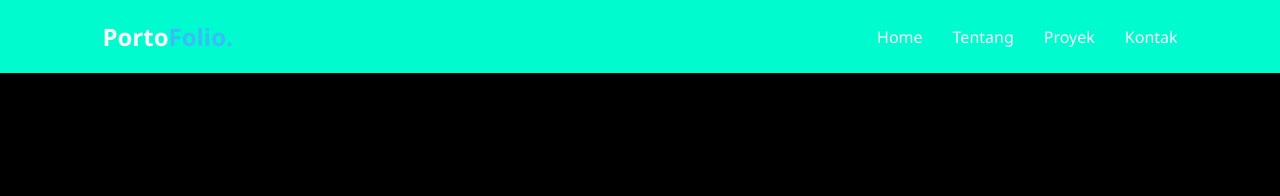
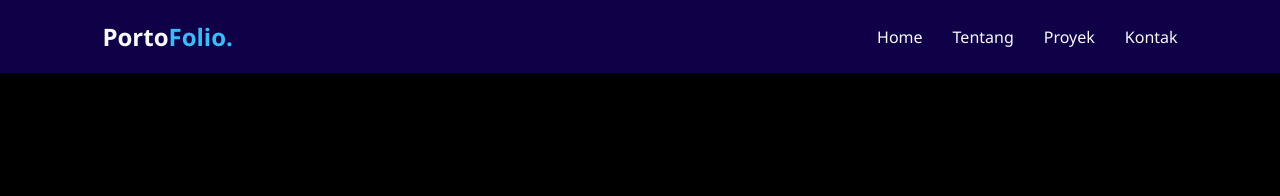
Before and after one commit to Pandjianung/portofolio-pandji, a plain HTML site: page index.html in a window 1280 px wide. Shown: the top 196 px of the page. Drawn offline with Linux system fonts and the light colour scheme; a script that the page names is missing.

Commit message:
Update styles.css

```diff
--- a/styles.css
+++ b/styles.css
@@ -12,7 +12,7 @@ color: #f8fafc; /* Warna teks terang */
 }
 /* --- Styling Navigasi --- */
 header {
-background-color: #00fcce;
+background-color: #100048;
 padding: 20px 8%;
 position: sticky;
 top: 0;
```
